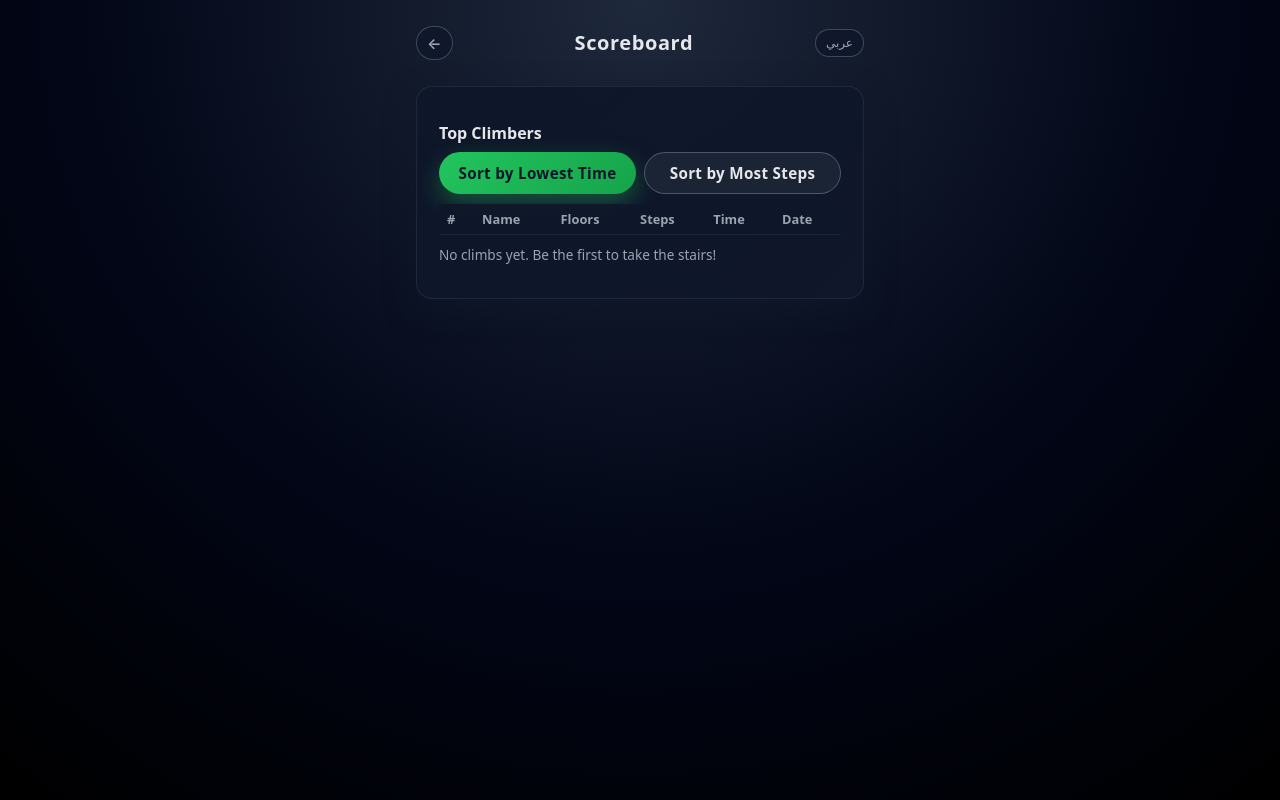
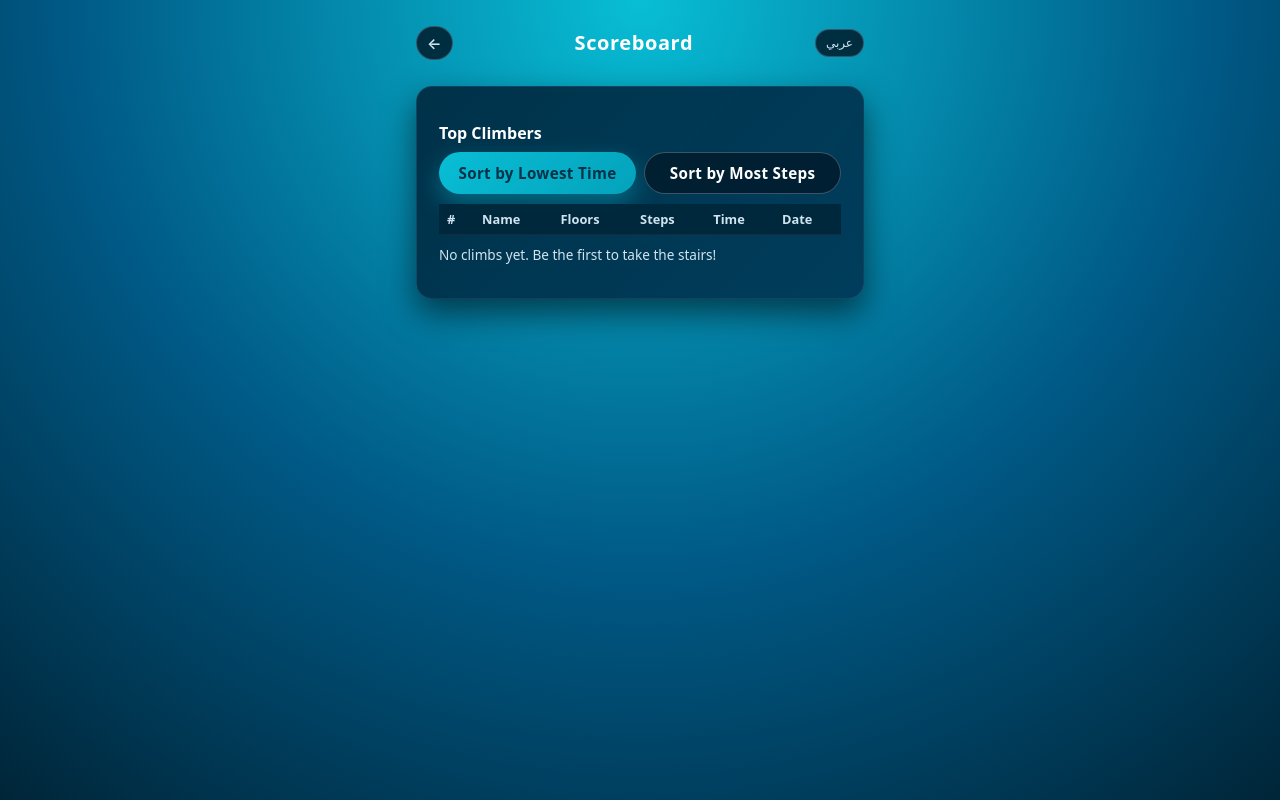
Before and after one commit to tsalaht/Stairs-Motivation-2, a plain HTML site: page scoreboard.html in a window 1280 px wide. Drawn offline with Linux system fonts and the light colour scheme.

Commit message:
fix two issues

```diff
--- a/css/style.css
+++ b/css/style.css
@@ -1,17 +1,19 @@
 :root {
-    --bg: #0f172a;
-    --bg-card: #111827;
-    --accent: #22c55e;
-    --accent-soft: rgba(34, 197, 94, 0.15);
-    --accent-strong: #16a34a;
+    /* Updated color palette */
+    --bg: #005a87;
+    --bg-card: #013b56;
+    --accent: #08bed5;
+    --accent-soft: rgba(8, 190, 213, 0.16);
+    --accent-strong: #04a2bb;
     --danger: #ef4444;
-    --text: #e5e7eb;
-    --text-muted: #9ca3af;
-    --border: #1f2937;
+    --text: #ffffff;
+    --text-muted: #d0e4f0;
+    --border: #03749c;
     --radius-lg: 16px;
     --radius-md: 10px;
-    --shadow-soft: 0 12px 30px rgba(15, 23, 42, 0.6);
-    --font-main: system-ui, -apple-system, BlinkMacSystemFont, 'Segoe UI', sans-serif;
+    --shadow-soft: 0 14px 32px rgba(0, 0, 0, 0.55);
+    /* Modern, friendly font stack */
+    --font-main: system-ui, -apple-system, BlinkMacSystemFont, 'Poppins', 'Segoe UI', sans-serif;
   }
 
   *,
@@ -25,7 +27,7 @@
     margin: 0;
     padding: 0;
     font-family: var(--font-main);
-    background: radial-gradient(circle at top, #1e293b 0%, #020617 55%, #000 100%);
+    background: radial-gradient(circle at top, #08bed5 0%, #005a87 55%, #002538 100%);
     color: var(--text);
     min-height: 100%;
   }
@@ -77,7 +79,7 @@
   /* Card */
 
   .card {
-    background: linear-gradient(135deg, rgba(15, 23, 42, 0.96), rgba(15, 23, 42, 0.98));
+    background: linear-gradient(135deg, rgba(0, 46, 69, 0.97), rgba(0, 60, 91, 0.98));
     border-radius: var(--radius-lg);
     box-shadow: var(--shadow-soft);
     padding: 20px 18px 18px;
@@ -108,23 +110,23 @@
 
   .primary-btn {
     background: linear-gradient(135deg, var(--accent), var(--accent-strong));
-    color: #0f172a;
-    box-shadow: 0 10px 25px rgba(34, 197, 94, 0.35);
+    color: #003348;
+    box-shadow: 0 10px 25px rgba(8, 190, 213, 0.4);
     width: 100%;
   }
 
   .primary-btn:hover {
-    background: linear-gradient(135deg, var(--accent-strong), #15803d);
+    background: linear-gradient(135deg, var(--accent-strong), #017d92);
   }
 
   .secondary-btn {
-    background: rgba(31, 41, 55, 0.8);
+    background: rgba(0, 28, 44, 0.85);
     color: var(--text);
     border: 1px solid rgba(148, 163, 184, 0.4);
   }
 
   .secondary-btn:hover {
-    background: rgba(31, 41, 55, 1);
+    background: rgba(0, 36, 57, 1);
   }
 
   .danger-btn {
@@ -149,7 +151,7 @@
   }
 
   .back-btn {
-    background: rgba(15, 23, 42, 0.8);
+    background: rgba(0, 28, 44, 0.85);
     color: var(--text-muted);
     border-radius: 999px;
     padding: 6px 10px;
@@ -161,7 +163,7 @@
   }
 
   .lang-toggle {
-    background: rgba(15, 23, 42, 0.8);
+    background: rgba(0, 28, 44, 0.85);
     color: var(--text-muted);
     border-radius: 999px;
     padding: 6px 10px;
@@ -191,8 +193,8 @@
     width: 100%;
     padding: 10px 12px;
     border-radius: var(--radius-md);
-    border: 1px solid rgba(148, 163, 184, 0.4);
-    background: rgba(15, 23, 42, 0.85);
+    border: 1px solid rgba(8, 190, 213, 0.35);
+    background: rgba(0, 39, 60, 0.9);
     color: var(--text);
     font-size: 0.95rem;
   }
@@ -203,7 +205,7 @@
 
   input[type='text']:focus {
     outline: 1px solid var(--accent);
-    box-shadow: 0 0 0 1px rgba(34, 197, 94, 0.6);
+    box-shadow: 0 0 0 1px rgba(8, 190, 213, 0.7);
   }
 
   .field-group {
@@ -282,8 +284,8 @@
     margin: 8px 0 14px;
     padding: 8px 10px;
     border-radius: var(--radius-md);
-    background: radial-gradient(circle at left, rgba(34, 197, 94, 0.12), rgba(15, 23, 42, 0.9));
-    border: 1px solid rgba(34, 197, 94, 0.4);
+    background: radial-gradient(circle at left, var(--accent-soft), rgba(0, 36, 57, 0.95));
+    border: 1px solid rgba(8, 190, 213, 0.6);
   }
 
   .timer-label {
@@ -308,7 +310,7 @@
     width: 100%;
     min-height: 260px;
     max-height: 360px;
-    background: radial-gradient(circle at top, rgba(15, 23, 42, 0.9), rgba(15, 23, 42, 1));
+    background: radial-gradient(circle at top, rgba(0, 46, 69, 0.95), rgba(0, 34, 51, 1));
     border-radius: var(--radius-md);
     border: 1px dashed rgba(148, 163, 184, 0.4);
     overflow: hidden;
@@ -353,7 +355,7 @@
   }
 
   .result-item {
-    background: rgba(15, 23, 42, 0.9);
+    background: rgba(0, 39, 60, 0.95);
     border-radius: var(--radius-md);
     padding: 8px 10px;
     border: 1px solid rgba(148, 163, 184, 0.18);
@@ -398,18 +400,18 @@
   .scoreboard-table th {
     font-weight: 600;
     color: var(--text-muted);
-    background: rgba(15, 23, 42, 0.9);
+    background: rgba(0, 39, 60, 0.95);
     position: sticky;
     top: 0;
     z-index: 1;
   }
 
   .scoreboard-table tbody tr:nth-child(even) {
-    background: rgba(15, 23, 42, 0.6);
+    background: rgba(0, 39, 60, 0.7);
   }
 
   .scoreboard-table tbody tr:nth-child(odd) {
-    background: rgba(15, 23, 42, 0.4);
+    background: rgba(0, 30, 46, 0.75);
   }
 
   .empty-message {
@@ -437,7 +439,7 @@
   }
 
   .qr-card {
-    background: rgba(15, 23, 42, 0.9);
+    background: rgba(0, 39, 60, 0.95);
     border-radius: var(--radius-md);
     border: 1px solid rgba(148, 163, 184, 0.2);
     padding: 10px;
```
